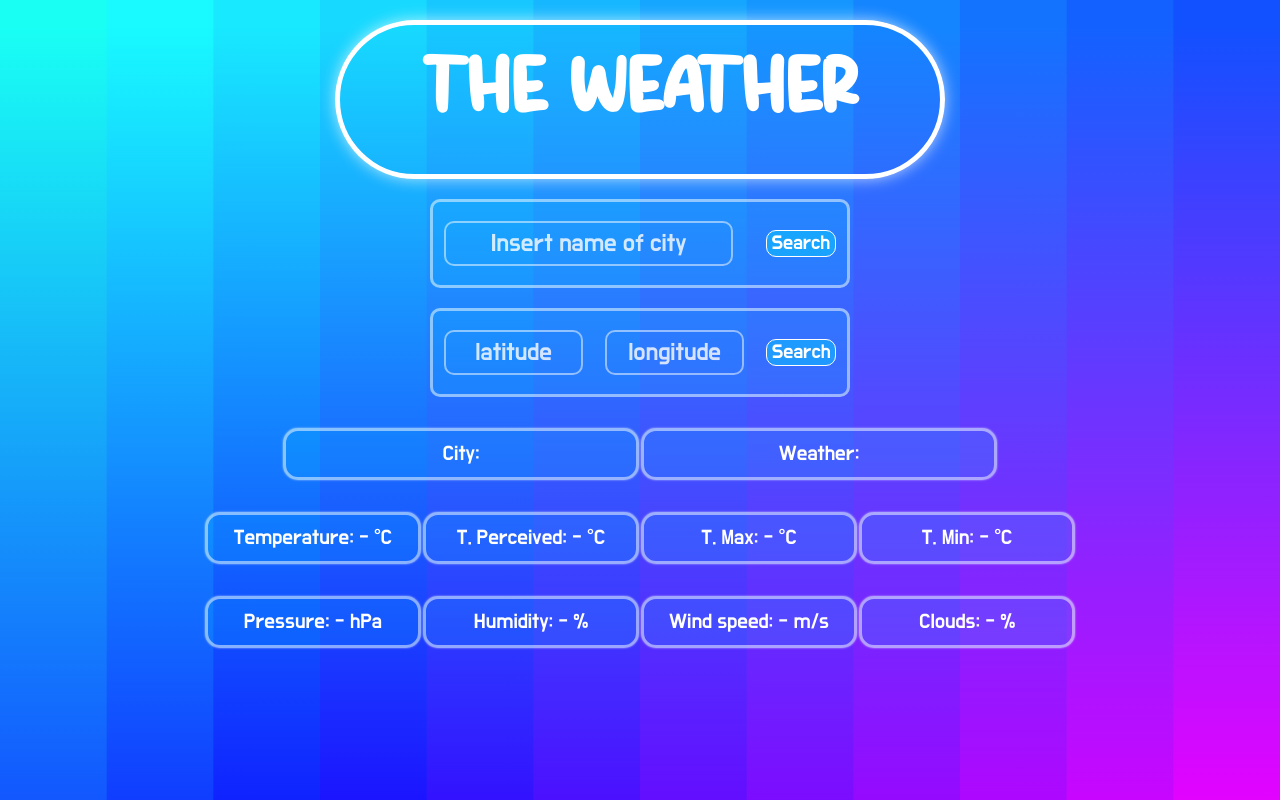
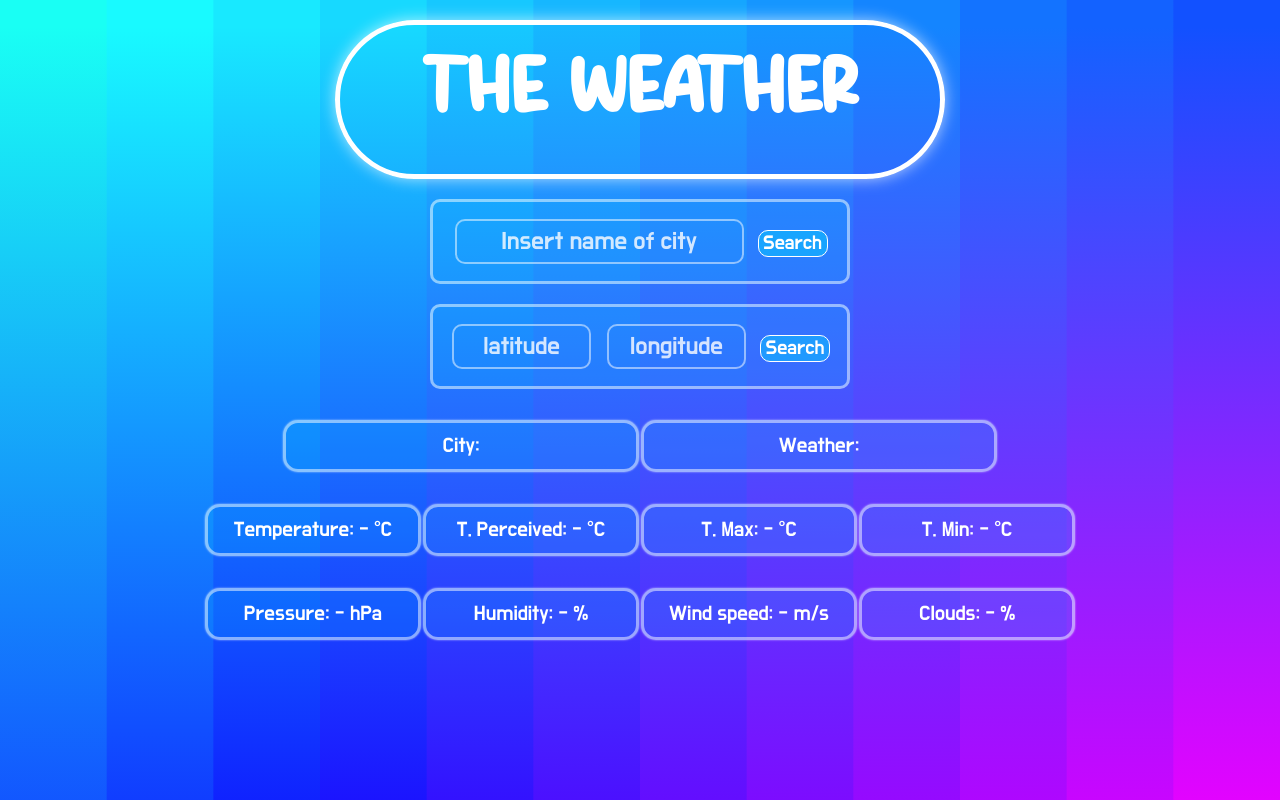
Before and after one commit to PietroTambu/Weather, a plain HTML site: page index.html in a window 1280 px wide. Drawn offline with nearby package versions, Linux system fonts and the light colour scheme.

Commit message:
Update index.html

```diff
--- a/index.html
+++ b/index.html
@@ -15,34 +15,17 @@
         </div>
     </header>
 
-    <div class="search-bar-city" id="SearchBarCity">
-        <table style="width: 100%">
-            <tr>
-                <td align='left'>
-                    <input onfocus="nome()" autocomplete="off" type="text" id="cityName" name="city" class="search-box" placeholder="Insert name of city" title="required field (City Name)" style="border: 2px solid rgba(255, 255, 255, 0.5); border-radius: 10px; background-color: rgba(255, 255, 255, 0); text-align: center">
-                </td>
-                <td>
-                    <button onclick="check('byName')" id="button-byName" class="button">Search</button>
-                </td>
-            </tr>
-        </table>
+    <div class='search-bar-city' id="SearchBarCity">
+            <input onfocus="nome()" autocomplete="off" type="text" id="cityName" name="city" class="search-box" placeholder="Insert name of city" title="required field (City Name)" style="border: 2px solid rgba(255, 255, 255, 0.5); border-radius: 10px; background-color: rgba(255, 255, 255, 0); text-align: center">
+            <button onclick="check('byName')" id="button-byName" class="button">Search</button>
     </div>
 
-    <div class="search-bar-coordinates" id="SearchBarCoordinates">
-        <table style="width: 100%">
-            <tr>
-                <td align='left'>
-                    <input onfocus="coordinates()" type="text" id="lat" name="latitude" class="search-box" placeholder="latitude" title="required field (Latitude)" style="border: 2px solid rgba(255, 255, 255, 0.5); border-radius: 10px; background-color: rgba(255, 255, 255, 0); text-align: center">
-                </td>
-                <td align='left'>
-                    <input onfocus="coordinates()" type="text" id="lon" name="longitude" class="search-box" placeholder="longitude" title="required field (Longitude)" style="border: 2px solid rgba(255, 255, 255, 0.5); border-radius: 10px; background-color: rgba(255, 255, 255, 0); text-align: center">
-                </td>
-                <td>
-                    <button onclick="check('coordinates')" id="button-coord" class="button">Search</button>
-                </td>
-            </tr>
-        </table>
+    <div class='search-bar-coordinates' id="SearchBarCoordinates">
+            <input onfocus="coordinates()" type="text" id="lat" name="latitude" class="search-box" placeholder="latitude" title="required field (Latitude)" style="border: 2px solid rgba(255, 255, 255, 0.5); border-radius: 10px; background-color: rgba(255, 255, 255, 0); text-align: center">
+            <input onfocus="coordinates()" type="text" id="lon" name="longitude" class="search-box" placeholder="longitude" title="required field (Longitude)" style="border: 2px solid rgba(255, 255, 255, 0.5); border-radius: 10px; background-color: rgba(255, 255, 255, 0); text-align: center">
+            <button onclick="check('coordinates')" id="button-coord" class="button">Search</button>
     </div>
+
     <div class='weather-grid-container' style="font-size: 25px;">
         <div class='weather-grid'>
             <div class='weather-grid-item cityname-item' title="City name + Contry">
```
